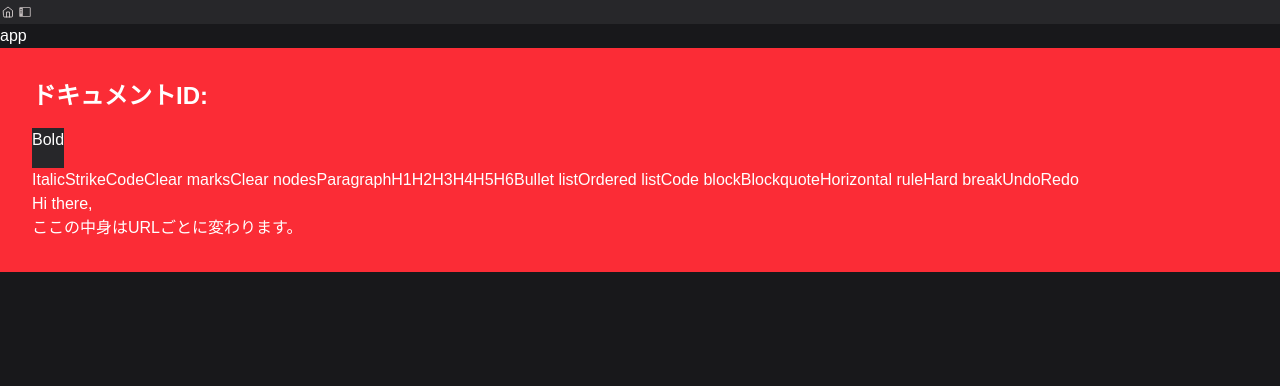
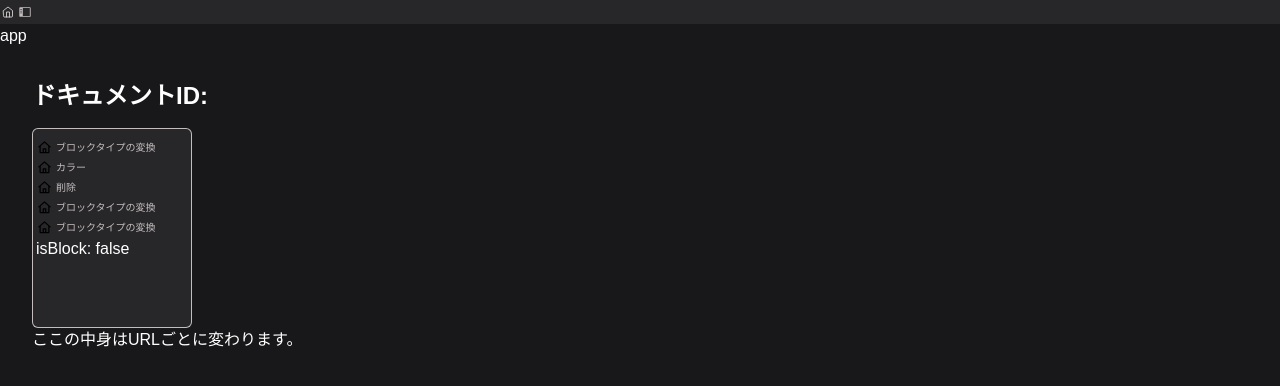
Before and after one commit to karameru1729/Teityaku, a Next.js app: page /documents/1 in a window 1280 px wide. Shown: the top 386 px of the page. Built offline with nearby package versions, Linux system fonts and the light colour scheme.

Commit message:
メニューバーの機能追加
メニューボタンにカーソルがホバーされた際に、フラグ変数がfalseからtrueに変更される機能

```diff
--- a/components/EditorMenuBar.tsx
+++ b/components/EditorMenuBar.tsx
@@ -1,126 +1,23 @@
 "use client";
+import homeIcon from "../public/icons/home.svg";
+import EditorMenuBarFlyoutButton from './EditorMenuBarFlyoutButton'
+import EditorMenuBarButton from './EditorMenuBarButton'
+import { useState, useEffect, useRef } from 'react';
 
-import type { Editor } from "@tiptap/core"
-import { useEditorState } from '@tiptap/react'
-import React from "react"
-import { menuBarStateSelector } from './EditorMenuBarState'
-
-export default function EditorMenuBar({ editor } : { editor: Editor}){
-    const editorState = useEditorState({
-        editor,
-        selector: menuBarStateSelector,
-    })
-    if (!editor) {
-    return null
-  }
+export default function EditorMenuBar(){
+  const isOpen = true;
+  const [isBlockTypeFlyoutOpen, setIsBlockTypeFlyoutOpen] = useState(false);
+  const [isColorFlyoutOpen, setIsColorFlyoutOpen] = useState(false);
 
   return (
-    <div className="control-group">
-      <div className="button-group">
-        <button
-          onClick={() => editor.chain().focus().toggleBold().run()}
-          disabled={!editorState.canBold}
-          className={`bg-zinc-800 ${editorState.isBold ? 'is-active' : ''} h-10 flex flex-col overflow-hidden transition-all duration-300`}
-        >
-          Bold
-        </button>
-        <button
-          onClick={() => editor.chain().focus().toggleItalic().run()}
-          disabled={!editorState.canItalic}
-          className={editorState.isItalic ? 'is-active' : ''}
-        >
-          Italic
-        </button>
-        <button
-          onClick={() => editor.chain().focus().toggleStrike().run()}
-          disabled={!editorState.canStrike}
-          className={editorState.isStrike ? 'is-active' : ''}
-        >
-          Strike
-        </button>
-        <button
-          onClick={() => editor.chain().focus().toggleCode().run()}
-          disabled={!editorState.canCode}
-          className={editorState.isCode ? 'is-active' : ''}
-        >
-          Code
-        </button>
-        <button onClick={() => editor.chain().focus().unsetAllMarks().run()}>Clear marks</button>
-        <button onClick={() => editor.chain().focus().clearNodes().run()}>Clear nodes</button>
-        <button
-          onClick={() => editor.chain().focus().setParagraph().run()}
-          className={editorState.isParagraph ? 'is-active' : ''}
-        >
-          Paragraph
-        </button>
-        <button
-          onClick={() => editor.chain().focus().toggleHeading({ level: 1 }).run()}
-          className={editorState.isHeading1 ? 'is-active' : ''}
-        >
-          H1
-        </button>
-        <button
-          onClick={() => editor.chain().focus().toggleHeading({ level: 2 }).run()}
-          className={editorState.isHeading2 ? 'is-active' : ''}
-        >
-          H2
-        </button>
-        <button
-          onClick={() => editor.chain().focus().toggleHeading({ level: 3 }).run()}
-          className={editorState.isHeading3 ? 'is-active' : ''}
-        >
-          H3
-        </button>
-        <button
-          onClick={() => editor.chain().focus().toggleHeading({ level: 4 }).run()}
-          className={editorState.isHeading4 ? 'is-active' : ''}
-        >
-          H4
-        </button>
-        <button
-          onClick={() => editor.chain().focus().toggleHeading({ level: 5 }).run()}
-          className={editorState.isHeading5 ? 'is-active' : ''}
-        >
-          H5
-        </button>
-        <button
-          onClick={() => editor.chain().focus().toggleHeading({ level: 6 }).run()}
-          className={editorState.isHeading6 ? 'is-active' : ''}
-        >
-          H6
-        </button>
-        <button
-          onClick={() => editor.chain().focus().toggleBulletList().run()}
-          className={editorState.isBulletList ? 'is-active' : ''}
-        >
-          Bullet list
-        </button>
-        <button
-          onClick={() => editor.chain().focus().toggleOrderedList().run()}
-          className={editorState.isOrderedList ? 'is-active' : ''}
-        >
-          Ordered list
-        </button>
-        <button
-          onClick={() => editor.chain().focus().toggleCodeBlock().run()}
-          className={editorState.isCodeBlock ? 'is-active' : ''}
-        >
-          Code block
-        </button>
-        <button
-          onClick={() => editor.chain().focus().toggleBlockquote().run()}
-          className={editorState.isBlockquote ? 'is-active' : ''}
-        >
-          Blockquote
-        </button>
-        <button onClick={() => editor.chain().focus().setHorizontalRule().run()}>Horizontal rule</button>
-        <button onClick={() => editor.chain().focus().setHardBreak().run()}>Hard break</button>
-        <button onClick={() => editor.chain().focus().undo().run()} disabled={!editorState.canUndo}>
-          Undo
-        </button>
-        <button onClick={() => editor.chain().focus().redo().run()} disabled={!editorState.canRedo}>
-          Redo
-        </button>
+    <div className={`float-height bg-zinc-800 rounded-md border border-[#e2dadad6] items-center w-40 h-50 flex flex-col ${isOpen ? 'block' : 'hidden'}`}>
+      <div className="mt-2">
+        <EditorMenuBarFlyoutButton Icon={homeIcon} Item="ブロックタイプの変換" handleValueChange={() => setIsBlockTypeFlyoutOpen(!isBlockTypeFlyoutOpen)} />
+        <EditorMenuBarFlyoutButton Icon={homeIcon} Item="カラー" handleValueChange={() => setIsColorFlyoutOpen(!isColorFlyoutOpen)} />
+        <EditorMenuBarButton Icon={homeIcon} Item="削除" />
+        <EditorMenuBarButton Icon={homeIcon} Item="ブロックタイプの変換" />
+        <EditorMenuBarButton Icon={homeIcon} Item="ブロックタイプの変換" />
+        <p>isBlock: {isBlockTypeFlyoutOpen.toString()}</p>
       </div>
     </div>
   )
--- /dev/null
+++ b/components/EditorMenuBarButton.tsx
@@ -0,0 +1,23 @@
+'use client'
+
+import React from 'react';
+import { useState } from 'react';
+interface SvgComponent {
+    // SVGコンポーネントを受け取るための厳密な型定義
+    Icon: React.ComponentType<React.SVGProps<SVGSVGElement>>;
+    Item: string;
+}
+
+export default function EditorMenuBarButton({Icon, Item}:SvgComponent){
+    const [isHoverd, setIsHoverd] = useState(false);
+    return(
+        <button
+            className="rounded-md border hover:bg-zinc-600 border-transparent w-38 h-5 gap-1 flex items-center"
+            onMouseEnter={() => setIsHoverd(true)}
+            onMouseLeave={() => setIsHoverd(false)}
+        >
+            <Icon width={15} height={15} fill="#e2dadad6"/>
+            <span className="text-[10px] text-[#e2dadad6] select-none">{Item}</span>
+        </button>
+    )
+}
--- /dev/null
+++ b/components/EditorMenuBarFlyoutButton.tsx
@@ -0,0 +1,46 @@
+'use client'
+
+import React from 'react';
+import { useState, useEffect, useRef } from 'react';
+interface ButtonProps {
+    // SVGコンポーネントを受け取るための厳密な型定義
+    Icon: React.ComponentType<React.SVGProps<SVGSVGElement>>;
+    Item: string;
+    handleValueChange: () => void;
+}
+
+export default function EditorMenuBarFlyoutButton({Icon, Item, handleValueChange}:ButtonProps){
+    const [isHoverd, setIsHoverd] = useState(false);
+    const ref = useRef<HTMLButtonElement | null>(null);
+    const onChange =() => {
+        handleValueChange();
+    }
+
+    {/*必要に応じて下の関数を使う*/}
+    useOutsideClickDetector(ref, () => {handleValueChange();});
+
+    return(
+        <button
+            className="rounded-md border hover:bg-zinc-600 border-transparent w-38 h-5 gap-1 flex items-center"
+            onMouseEnter={onChange}
+            ref={ref}
+        >
+            <Icon width={15} height={15} fill="#e2dadad6"/>
+            <span className="text-[10px] text-[#e2dadad6] select-none">{Item}</span>
+        </button>
+    )
+}
+
+export function useOutsideClickDetector(ref: React.RefObject<HTMLButtonElement | null>, handler: () => void) {
+    useEffect(() => {
+        function handleClickOutside(event: MouseEvent) {
+            if (ref.current && !ref.current.contains(event.target as Node)) {
+                handler();
+            }
+        }
+        document.addEventListener('click', handleClickOutside);
+        return () => {
+            document.removeEventListener('click', handleClickOutside);
+        };
+      },[ref]);
+    }
--- a/components/EditorMenuBarWrapper.tsx
+++ b/components/EditorMenuBarWrapper.tsx
@@ -28,10 +28,7 @@ export default function EditorWrapper() {
   return (
     <div className="editor-container">
       {/* editorが確実に存在するのでTypeScriptに怒られません */}
-      <EditorMenuBar editor={editor} />
-
-      {/* 4. これがないと、文字を入力する場所が表示されません！ */}
-      <EditorContent editor={editor} />
+      <EditorMenuBar/>
     </div>
   );
 }
--- /dev/null
+++ b/components/EditorTransformBlockTypeState.tsx
@@ -0,0 +1,5 @@
+export default function EditorTransformBlockTypeState(){
+    return{
+
+    }
+}
--- a/components/SidebarButton.tsx
+++ b/components/SidebarButton.tsx
@@ -12,7 +12,7 @@ export default function SidebarButton({ Icon, Item }:SidebarButtonProps) {
 
     return(
         <div className="flex items-center justify-center">
-            <button className="whitespace-nowrap flex gap-2 border border-transparent rounded-md hover:bg-zinc-600 p-[1px] w-46 h-6" type="button">
+            <button className="whitespace-nowrap flex gap-2 border border-transparent rounded-md hover:bg-zinc-600 p-[1px] w-46 h-6 items-center"  type="button">
                 <Icon width={15} height={15} fill="#e2dadad6" />
                 <span className="text-sm text-[#e2dadad6] select-none">{Item}</span>
             </button>
--- a/src/app/(main)/documents/[documentId]/layout.tsx
+++ b/src/app/(main)/documents/[documentId]/layout.tsx
@@ -8,7 +8,7 @@ export default function DocumentLayout({
   return (
     <>
       <PositionBar/>
-      <div className="flex flex-col bg-red-500">{children}</div>
+      <div className="flex flex-col">{children}</div>
     </>
   );
 }
```
